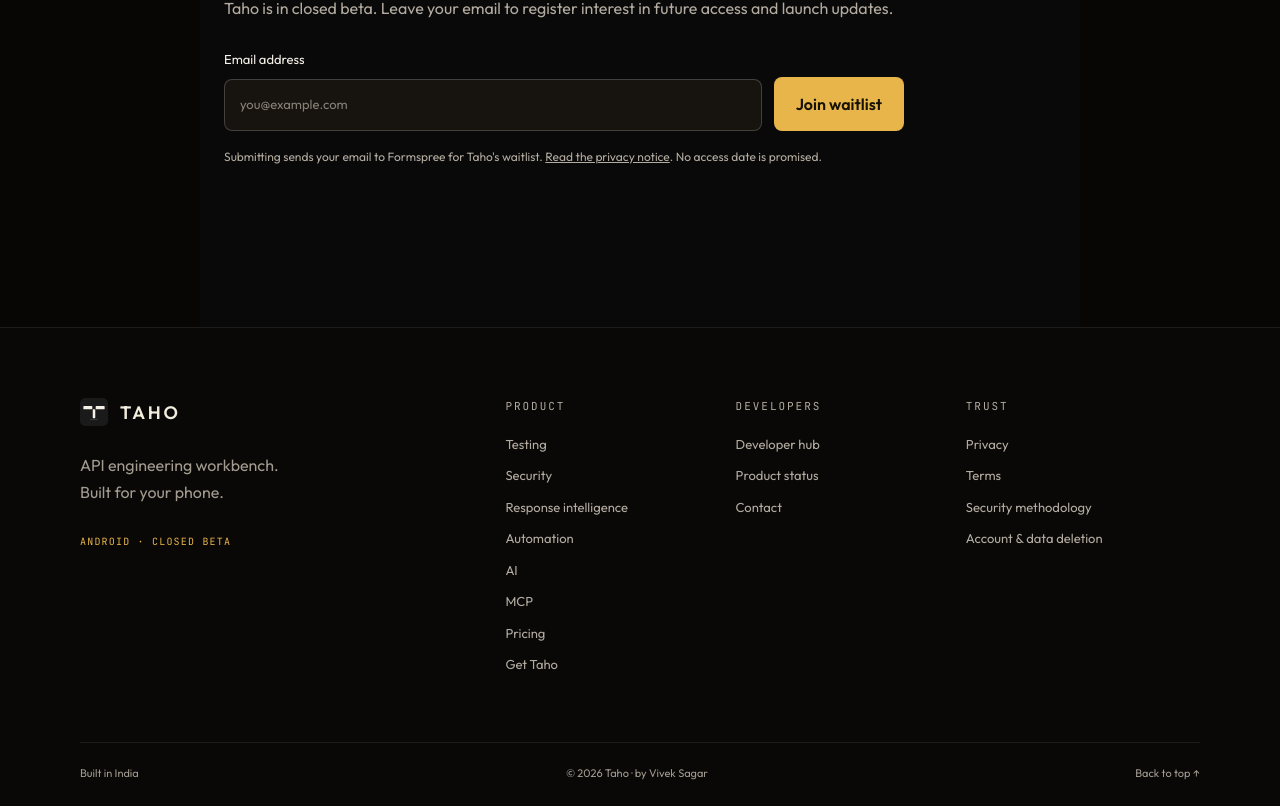
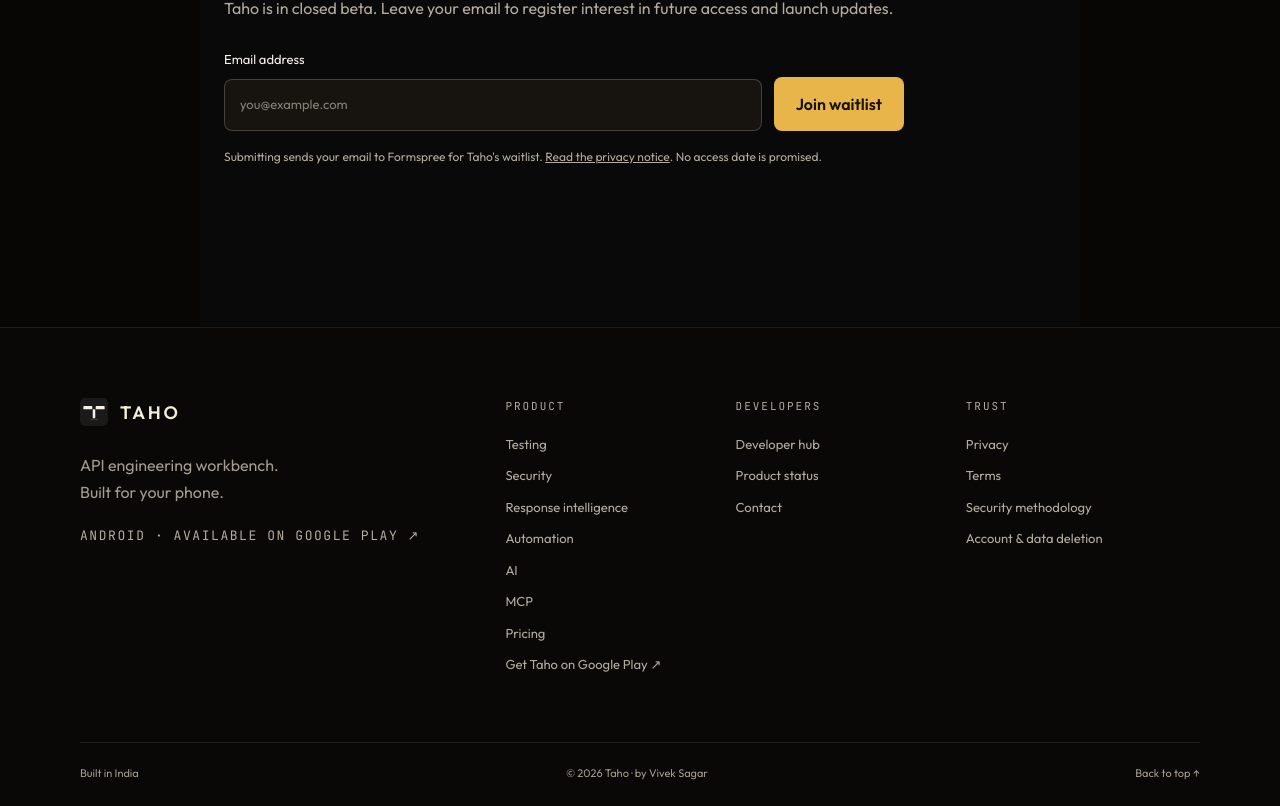
Before and after one commit to vivek-tester/Taho, a React (Vite) app: page /download in a window 1280 px wide. Shown: the part 699-1505 px from the top of the page. Built offline with nearby package versions, Linux system fonts and the light colour scheme.

Commit message:
fix: replace closed beta footer status with public Play Store link

```diff
--- a/src/components/Footer.tsx
+++ b/src/components/Footer.tsx
@@ -3,8 +3,8 @@ import { LogoMark } from './Logo';
 export const Footer = () => (
   <footer className="site-footer">
     <div className="footer-top">
-      <div><a href="/" className="site-brand"><LogoMark className="w-7 h-7" /> TAHO</a><p>API engineering workbench.<br />Built for your phone.</p><span className="footer-beta">ANDROID · CLOSED BETA</span></div>
-      <div><h2>Product</h2><a href="/#request">Testing</a><a href="/security">Security</a><a href="/#intelligence">Response intelligence</a><a href="/#automation">Automation</a><a href="/ai">AI</a><a href="/mcp">MCP</a><a href="/pricing">Pricing</a><a href="/download">Get Taho</a></div>
+      <div><a href="/" className="site-brand"><LogoMark className="w-7 h-7" /> TAHO</a><p>API engineering workbench.<br />Built for your phone.</p><a className="footer-beta" href="https://play.google.com/store/apps/details?id=com.eternal.taho" target="_blank" rel="noopener noreferrer">ANDROID · AVAILABLE ON GOOGLE PLAY ↗</a></div>
+      <div><h2>Product</h2><a href="/#request">Testing</a><a href="/security">Security</a><a href="/#intelligence">Response intelligence</a><a href="/#automation">Automation</a><a href="/ai">AI</a><a href="/mcp">MCP</a><a href="/pricing">Pricing</a><a href="https://play.google.com/store/apps/details?id=com.eternal.taho" target="_blank" rel="noopener noreferrer">Get Taho on Google Play ↗</a></div>
       <div><h2>Developers</h2><a href="/developers">Developer hub</a><a href="/#roadmap">Product status</a><a href="mailto:sagarvivek141@gmail.com">Contact</a></div>
       <div><h2>Trust</h2><a href="/privacy.html">Privacy</a><a href="/terms.html">Terms</a><a href="/security">Security methodology</a><a href="/delete-account.html">Account & data deletion</a></div>
     </div>
```
